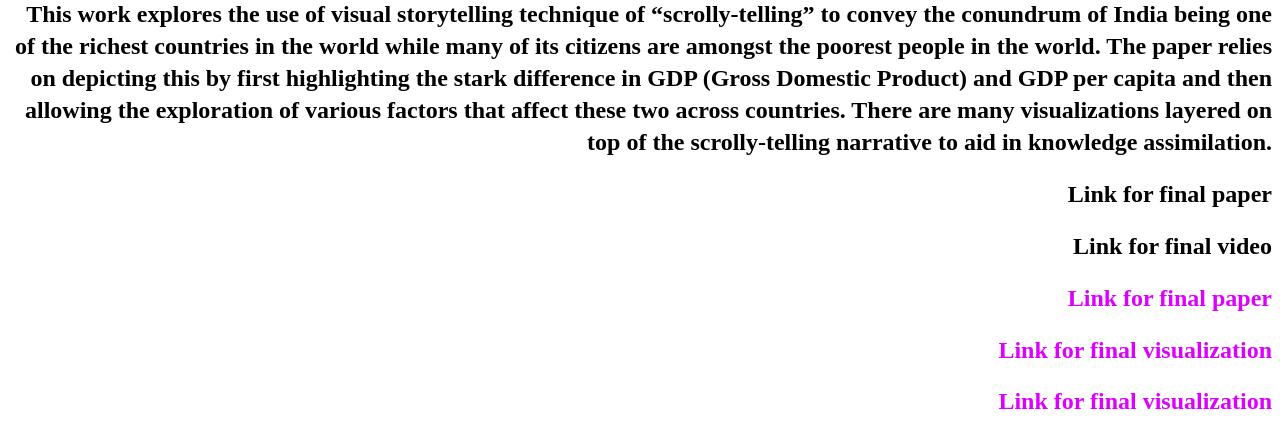
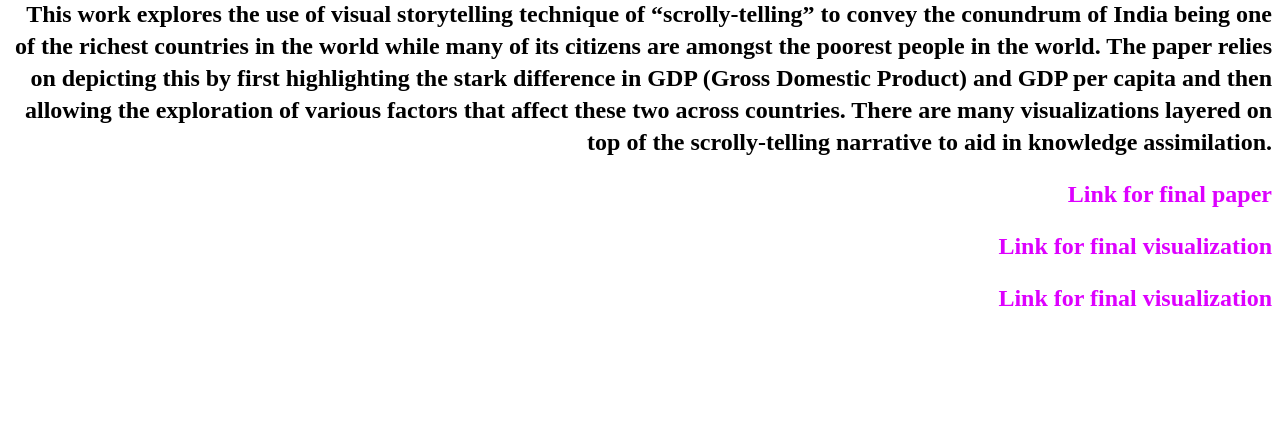
Before and after one commit to geetkalra/geet_landingpagefor6.859, a plain HTML site: page index.html in a window 1280 px wide. Shown: the part 1030-1467 px from the top of the page. After the commit the page ends 1364 px from the top, so only its background shows below. Drawn offline with nearby package versions, Linux system fonts and the light colour scheme; a web font is replaced by a local one.

Commit message:
Update index.html

```diff
--- a/index.html
+++ b/index.html
@@ -82,8 +82,8 @@
             (Gross Domestic Product) and GDP per capita and then allowing the exploration of various factors that
             affect these two across countries. There are many visualizations layered on top of the scrolly-telling narrative
             to aid in knowledge assimilation. </h2>
-          <h2><a href ='https://github.com/6859-sp21/geet_finalproject/blob/main/Geet%20Kalra_6.859_Final%20Project.pdf'></a>Link for final paper </a></h2>
-            <h2><a href ='https://github.com/6859-sp21/geet_finalproject/blob/main/Geet_6.859_FinalVideo.mp4'></a>Link for final video </a></h2>
+<!--           <h2><a href ='https://github.com/6859-sp21/geet_finalproject/blob/main/Geet%20Kalra_6.859_Final%20Project.pdf'></a>Link for final paper </a></h2>
+            <h2><a href ='https://github.com/6859-sp21/geet_finalproject/blob/main/Geet_6.859_FinalVideo.mp4'></a>Link for final video </a></h2> -->
 
       </section>
 
```
